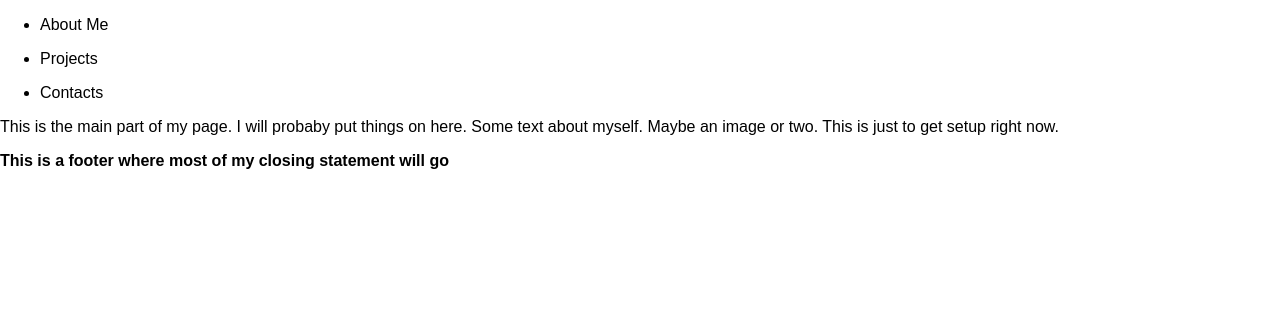
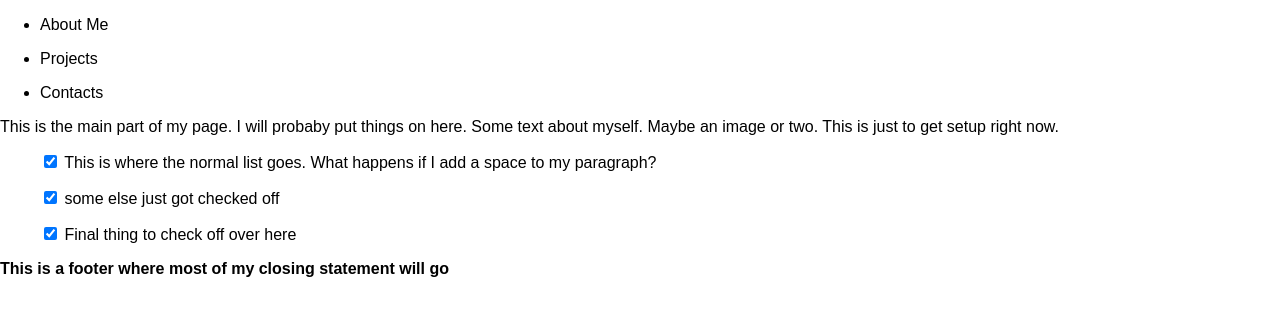
Before and after one commit to gdutk007/react-tutorial, a React (Create React App) app in the folder my-app/: page / in a window 1280 px wide. Shown: the top 316 px of the page. Built offline with nearby package versions, Linux system fonts and the light colour scheme.

Commit message:
just added some checkboxes to MyApp in js

```diff
--- a/my-app/src/App.js
+++ b/my-app/src/App.js
@@ -2,10 +2,9 @@ import React, {  Component } from 'react'
 import logo from './logo.svg'
 import './App.css'
 import Footer from './components/Footer'
-import Navbar from './components/Navbar'
 import MyNavbar from './components/Navbar'
 import Main from './components/Main'
-
+import Checkboxes from './components/Checkboxes'
 // now work on some things individually, this needs some style....
 
 function MyApp(){
@@ -13,6 +12,7 @@ function MyApp(){
     <div>
       <MyNavbar/>
       <Main/>
+      <Checkboxes/>
       <Footer/>
     </div>
   )
--- /dev/null
+++ b/my-app/src/components/Checkboxes.js
@@ -0,0 +1,17 @@
+import React from 'react'
+
+function Checkboxes(){
+    return (
+        <div>
+            <body>
+                <ul>
+                    <p><input type="checkbox" id="box1" checked/>  This is where the normal list goes. What happens
+                     if I add a space to my paragraph? </p>
+                    <p><input type="checkbox" id="box2" checked/>  some else just got checked off</p>
+                    <p><input type="checkbox" id="box3" checked/>  Final thing to check off over here </p>
+                </ul>
+            </body>
+        </div>
+    )
+}
+export default Checkboxes
--- a/my-app/src/components/MyInfo.js
+++ /dev/null
@@ -1,29 +0,0 @@
-
-import React from 'react'
-import ReactDom from 'react-dom'
-import Footer from './Footer'
-// const arr = [1,2,3]
-// const display_list = arr.map((number) => {
-//       return (
-//                 <li>{number}</li>
-//               )
-//   });
-
-function MyInfo(){
-  return (
-     <div>
-     <h1><b>Gianfranco Dutka</b></h1>
-     <p> Hi, I am learning how to use react for the first time. I'm a beginner at web developement.
-       I have mostly worked with embedded devices and in C and C++.Check out my github: gdutk007@gmail.com.
-       For any further inquiries message me or call 786-786-8187.</p>
-     <ul>
-     <li>argentina</li>
-     <li>brasil</li>
-     <li>france</li>
-     </ul>
-     <Footer/>
-     </div>
-  )
-}
-
-export default MyInfo
--- a/my-app/src/components/Navbar.js
+++ b/my-app/src/components/Navbar.js
@@ -18,4 +18,4 @@ function MyNavbar(){
     )
 }
 
-export default MyNavbar;
+export default MyNavbar
--- a/my-app/src/index.js
+++ b/my-app/src/index.js
@@ -2,7 +2,6 @@
 import React from 'react'
 import ReactDOM from 'react-dom'
 import './index.css'
-import MyInfo from './components/MyInfo'
 import MyApp from './App'
 
 ReactDOM.render(<MyApp/>, document.getElementById('testing2') )
```
